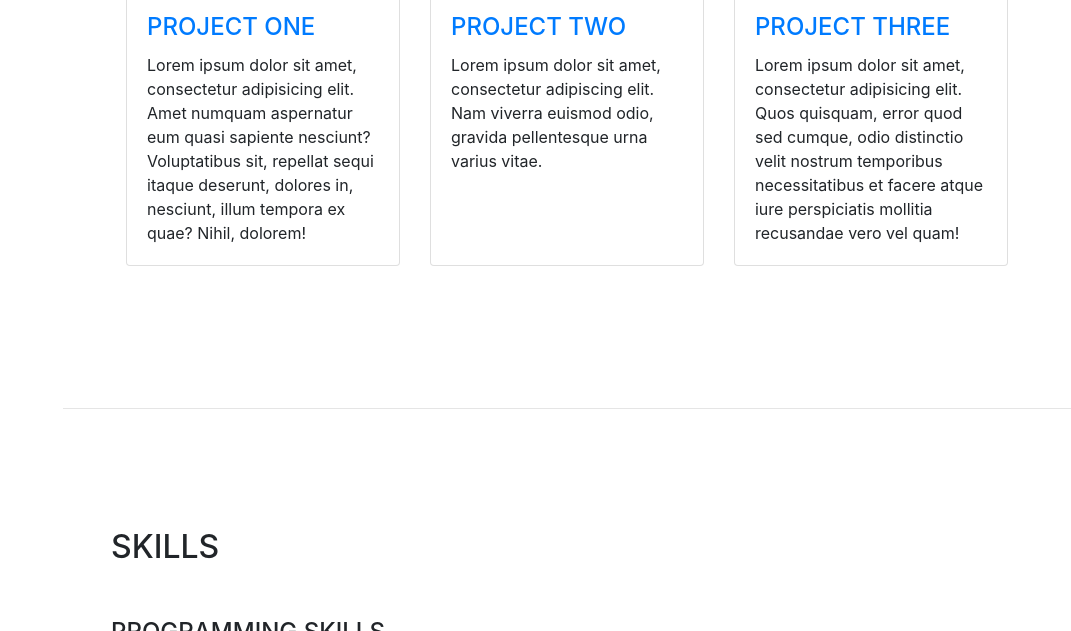
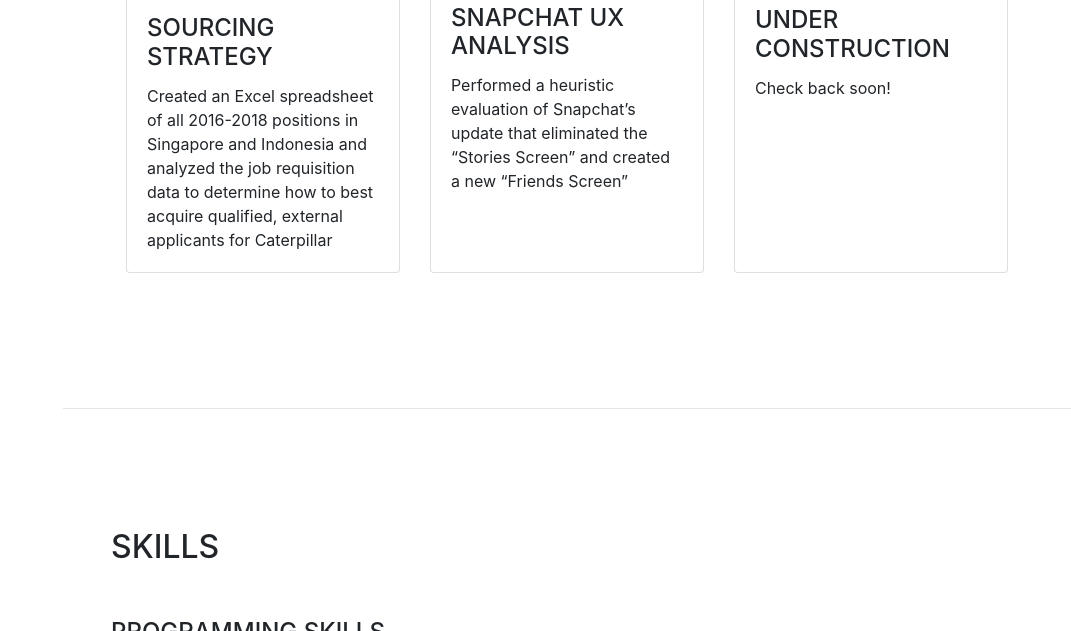
Before and after one commit to carolgil/carolgil.github.io, a website with bundled scripts: page index.html in a window 1280 px wide. Shown: the part 3794-4425 px from the top of the page, without its empty margins (209-1280 px from the left). Built offline with nearby package versions, Linux system fonts and the light colour scheme; a web font is replaced by a local one.

Commit message:
updated projects

```diff
--- a/index.html
+++ b/index.html
@@ -202,34 +202,34 @@
       <div class="row">
         <div class="col-lg-4 col-sm-6 portfolio-item">
           <div class="card h-100">
-            <a href="#"><img class="card-img-top" src="http://placehold.it/700x400" alt=""></a>
+            <a><img class="card-img-top" src="img/CAT.jpg" alt=""></a>
             <div class="card-body">
               <h4 class="card-title">
-                <a href="#">Project One</a>
+                <a>Sourcing Strategy</a>
               </h4>
-              <p class="card-text">Lorem ipsum dolor sit amet, consectetur adipisicing elit. Amet numquam aspernatur eum quasi sapiente nesciunt? Voluptatibus sit, repellat sequi itaque deserunt, dolores in, nesciunt, illum tempora ex quae? Nihil, dolorem!</p>
+              <p class="card-text">Created an Excel spreadsheet of all 2016-2018 positions in Singapore and Indonesia and analyzed the job requisition data to determine how to best acquire qualified, external applicants for Caterpillar</p>
             </div>
           </div>
         </div>
         <div class="col-lg-4 col-sm-6 portfolio-item">
           <div class="card h-100">
-            <a href="#"><img class="card-img-top" src="http://placehold.it/700x400" alt=""></a>
+            <a><img class="card-img-top" src="img/snapchat-logo.jpg" alt=""></a>
             <div class="card-body">
               <h4 class="card-title">
-                <a href="#">Project Two</a>
+                <a>Snapchat UX Analysis</a>
               </h4>
-              <p class="card-text">Lorem ipsum dolor sit amet, consectetur adipiscing elit. Nam viverra euismod odio, gravida pellentesque urna varius vitae.</p>
+              <p class="card-text">Performed a heuristic evaluation of Snapchat’s update that eliminated the “Stories Screen” and created a new “Friends Screen”</p>
             </div>
           </div>
         </div>
         <div class="col-lg-4 col-sm-6 portfolio-item">
           <div class="card h-100">
-            <a href="#"><img class="card-img-top" src="http://placehold.it/700x400" alt=""></a>
+            <a><img class="card-img-top" src="http://placehold.it/700x400" alt=""></a>
             <div class="card-body">
               <h4 class="card-title">
-                <a href="#">Project Three</a>
+                <a>Under Construction</a>
               </h4>
-              <p class="card-text">Lorem ipsum dolor sit amet, consectetur adipisicing elit. Quos quisquam, error quod sed cumque, odio distinctio velit nostrum temporibus necessitatibus et facere atque iure perspiciatis mollitia recusandae vero vel quam!</p>
+              <p class="card-text">Check back soon!</p>
             </div>
           </div>
         </div>
```
Also changed, not shown: img/CAT.jpg (added), img/snapchat-logo.jpg (added).
